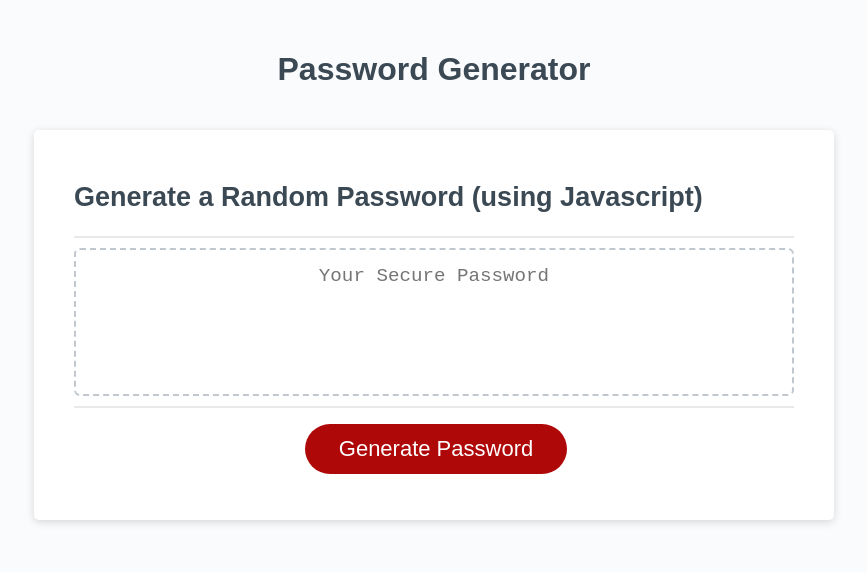
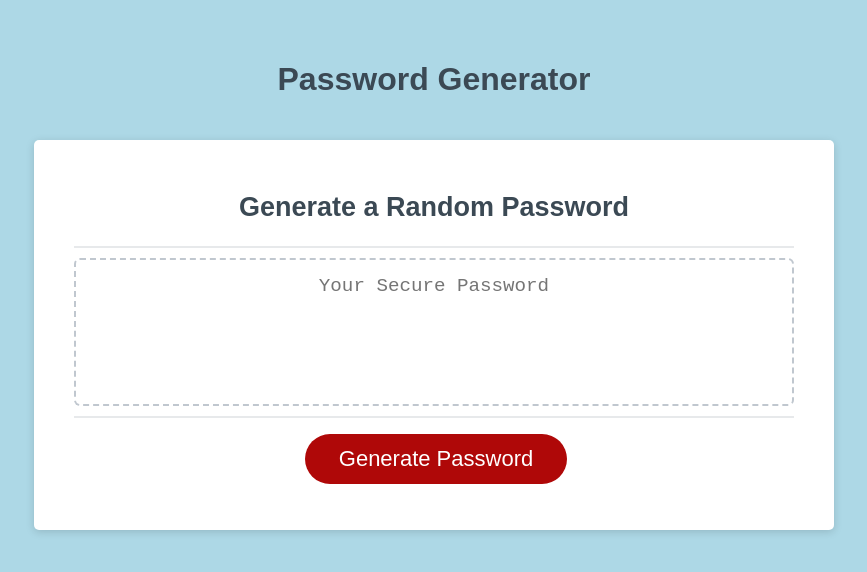
Before and after one commit to maxaeon/passwordgenerator, a plain HTML site: page index.html in a window 1280 px wide. Shown: the whole page, without its empty margins (206-1073 px from the left). Drawn offline with Linux system fonts and the light colour scheme.

Commit message:
update index.html, images, js, and css files

```diff
--- a/index.html
+++ b/index.html
@@ -14,7 +14,7 @@
       </header>
       <div class="card">
         <div class="card-header">
-          <h2>Generate a Random Password (using Javascript)</h2>
+          <h2>Generate a Random Password</h2>
         </div>
         <div class="card-body">
           <textarea
--- a/script.js
+++ b/script.js
@@ -3,9 +3,10 @@ var generateBtn = document.querySelector("#generate");
 var upperCaseLetters = [ 'A', 'B', 'C', 'D', 'E', 'F', 'G', 'H', 'I', 'J', 'K', 'L', 'M', 'N', 'O', 'P', 'Q', 'R', 'S', 'T', 'U', 'V', 'W', 'X', 'Y', 'Z']
 var lowerCaseLetters = [ 'a', 'b', 'c', 'd', 'e', 'f', 'g', 'h', 'i', 'j', 'k', 'l', 'm', 'n', 'o', 'p', 'q', 'r', 's', 't', 'u', 'v', 'w', 'x', 'y', 'z']
 var numbers = ['1', '2', '3', '4', '5', '6', '7', '8', '9', '0']
-var symbols = [ '@', '$', '#']
+var symbols = [ '@', '$', '#', '!', '~', '%', '^', '&', '*']
 var pool = []
 
+//
 var all = [upperCaseLetters, lowerCaseLetters, numbers, symbols]
 var noLowerLetters = [upperCaseLetters, numbers, symbols]
 var noUpperLetters = [lowerCaseLetters, numbers, symbols]
@@ -17,8 +18,8 @@ var noUpperOrSymbols= [lowerCaseLetters, numbers]
 var noLowerOrNumbers= [upperCaseLetters, symbols]
 var noLowerOrSymbols= [upperCaseLetters, numbers]
 var noNumbersOrSymbols= [lowerCaseLetters, upperCaseLetters]
-
-//get
+//
+//
 function generatePassword () {
 var initialChoice = window.confirm("Do you want to generate a random password?");
 var lowerChoice = window.confirm("Do you want lower case letters in your password?");
@@ -31,13 +32,13 @@ if (lowerChoice === false && upperChoice === false && numberChoice === false &&
 }
 var lengthChoice = window.prompt("How many characters do you want in your password? Choose between 8-128 characters.");
 if (lengthChoice < 8 || lengthChoice > 128) {
-  return "Please choose a valid number of characters.";
+  return "You must choose a valid number of characters, 8-128.";
 } else if (isNaN(lengthChoice)) {
   lengthChoice = prompt("You must enter a valid number.");
 }
 
 
-
+//this basically makes lines 9-19 obsolete :/
   if (lowerChoice) {
     pool = pool.concat(lowerCaseLetters);
   }
@@ -51,11 +52,9 @@ if (lengthChoice < 8 || lengthChoice > 128) {
     pool = pool.concat(symbols);
   }
 
-  // pick random cards out of new pool for length of password
   let finalPassword = ""
   for (let i = 0; i < lengthChoice; i++) {
     let pw =[Math.floor(Math.random() * pool.length)];
-    // or finalPassword += possibleCharacters[rng];
     finalPassword = finalPassword + pool[pw];
   }
   return finalPassword;
--- a/style.css
+++ b/style.css
@@ -14,7 +14,13 @@ body,
 
 body {
   font-family: sans-serif;
-  background-color: #f9fbfd;
+  text-align: center;
+  color: darkblue;
+  background-color: lightblue;
+  margin: 10px;
+  border-radius: 15px;
+  border-width: 2px;
+  border-color: darkblue
 }
 
 .wrapper {
```
Also changed, not shown: Screenshot (85).png (added).
